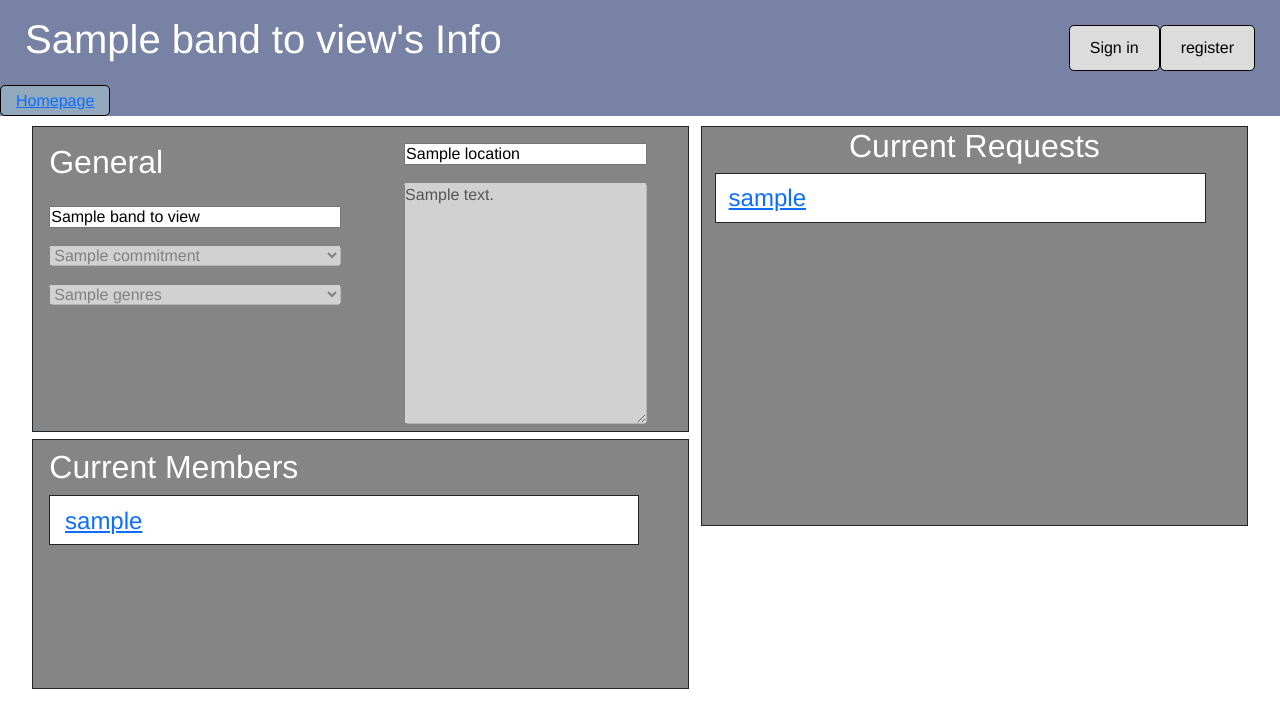
After one commit to 2578344/BandBrowser, a Django app: template templates/BandBrowser/ViewBandPage.html in a window 1280 px wide. The commit adds this page. Shown: the top 728 px of the page. Run offline with Django 3.2, Linux system fonts and the light colour scheme; the template is opened without the code that fills it: most values are stand-ins (such as "Sample title", 1, 10 or a date in 2020); parts of the project's set-up code (start-up, migrations or seed data) failed here and were passed over.

Commit message:
added some model values to the index's posts, allows user to view the object which created the post

```diff
--- a/BandBrowser/urls.py
+++ b/BandBrowser/urls.py
@@ -23,6 +23,7 @@ urlpatterns = [
     path('createUserPost/',views.createUserPost, name='createUserPost'),
 
     path('viewUserPage/',views.viewUserPage, name='viewUserPage'),
+    path('viewBandPage/',views.viewBandPage, name='viewBandPage'),
 
     path('accountPage/',views.accountPage, name='accountPage'),
     path('deleteUserAccount/',views.deleteUserAccount, name='deleteUserAccount'),
--- /dev/null
+++ b/templates/BandBrowser/ViewBandPage.html
@@ -0,0 +1,86 @@
+{% extends 'BandBrowser/base.html' %}
+{% load staticfiles %}
+
+{% load bandBrowser_template_tags %}
+{% block title_block %}
+{{BandToView.name}}'s Info
+{% endblock %}
+
+{% block body_block %}
+<body>
+<link rel="stylesheet" href="{% static 'BandInfo/styles.css' %}">
+<div class="main-container">
+    <div class="left-container">
+        <form id="bandUpdateForm" method="post" action="{% url 'BandBrowser:updateBandInfo' %}" enctype="multipart/form-data">
+            {% csrf_token %}
+            <div class="Topleft-container">
+                <div class="general-container">
+                    <h2 class="general-label" >General</h2>
+                    <textarea disabled style = "display:none" name="oldBandName" placeholder="Bio" cols="30" rows="10">{{BandToView.name}}</textarea>
+                    <input readonly id = "band name" class="general-Form" name="Bandname" type="text" placeholder="Band Name"}} >
+                    <script type="text/javascript">
+                        document.getElementById("band name").value = "{{BandToView.name}}";
+                    </script>
+                    <select disabled class="general-Form" name="commitment" id="commitment-Instrument">
+                        <option value={{band.commitment}}>{{BandToView.commitment}}</option>
+                        <option value="Weekly">Weekly</option>
+                        <option value="Whenever">Whenever</option>
+                        <option value="Daily">Daily</option>
+                    </select>
+                    <select disabled class="general-Form" name="genres" id="genres-Instrument">
+                        <option value={{band.genres}}>{{BandToView.genres}}</option>
+                        <option value="Rock">Rock</option>
+                        <option value="Pop">Pop</option>
+                        <option value="Rap">Rap</option>
+                    </select>
+
+                </div>
+                <div class="info-container">
+
+                    <input readonly id = "location" class="location" name="Location" type="text" placeholder="Location">
+                    <script type="text/javascript">
+                        document.getElementById("location").value = "{{BandToView.location}}";
+                    </script>
+                    <textarea disabled class="bio" name="description" id="description" placeholder="Bio" cols="30" rows="10">{{BandToView.description}}</textarea>
+                </div>
+            </div>
+        </form>
+        <div class="Bottomleft-container">
+            <h2 class="currentMembers">Current Members</h2>
+            {% for member in CurrentMembers %}
+            <div class="currentMembers-Container">
+                {% if member.username != userProfile.user.username %}
+                <form id="viewUserPageForm{{member.username}}" method="post" action="{% url 'BandBrowser:viewUserPage' %}" enctype="multipart/form-data">
+                    {% csrf_token %}
+                    <textarea style = "display:none" name="userToView" cols="30" rows="10">{{member.username}}</textarea>
+                    <a class = 'currentMemberLink' href="#" onclick="document.forms['viewUserPageForm{{member.username}}'].submit(); return false;">{{member.username}}</a>
+                </form>
+                {% else %}
+                <div class="currentMemberLink">{{member.username}}</div>
+                <div class="currentMemberDelete">(You)</div>
+                {% endif%}
+            </div>
+            {% endfor %}
+        </div>
+    </div>
+    <div class="right-container">
+        <div class="currentRequests-container">
+            <h2 class="currentRequests">Current Requests</h2>
+            {% for member in potentialMember %}
+            <div class="currentRequest-Container">
+                <form id="viewRequestUserPageForm{{member.username}}" method="post" action="{% url 'BandBrowser:viewUserPage' %}" enctype="multipart/form-data">
+                    {% csrf_token %}
+                    <textarea style = "display:none" name="userToView" cols="30" rows="10">{{member.username}}</textarea>
+                    <a class = 'currentMemberLink' href="#" onclick="document.forms['viewRequestUserPageForm{{member.username}}'].submit(); return false;">{{member.username}}</a>
+                </form>                &nbsp;
+            </div>
+            {% endfor %}
+        </div>
+        &nbsp;
+        <div class="buttons-container">
+        </div>
+    </div>
+</div>
+
+</body>
+{% endblock %}
```
Also changed, not shown: BandBrowser/templatetags/bandBrowser_template_tags.py (+16 -1 lines), BandBrowser/views.py (+24 -0 lines), static/css/styles.css (+6 -1 lines), templates/BandBrowser/BandInfo.html (+13 -11 lines), templates/BandBrowser/index.html (+39 -7 lines).
